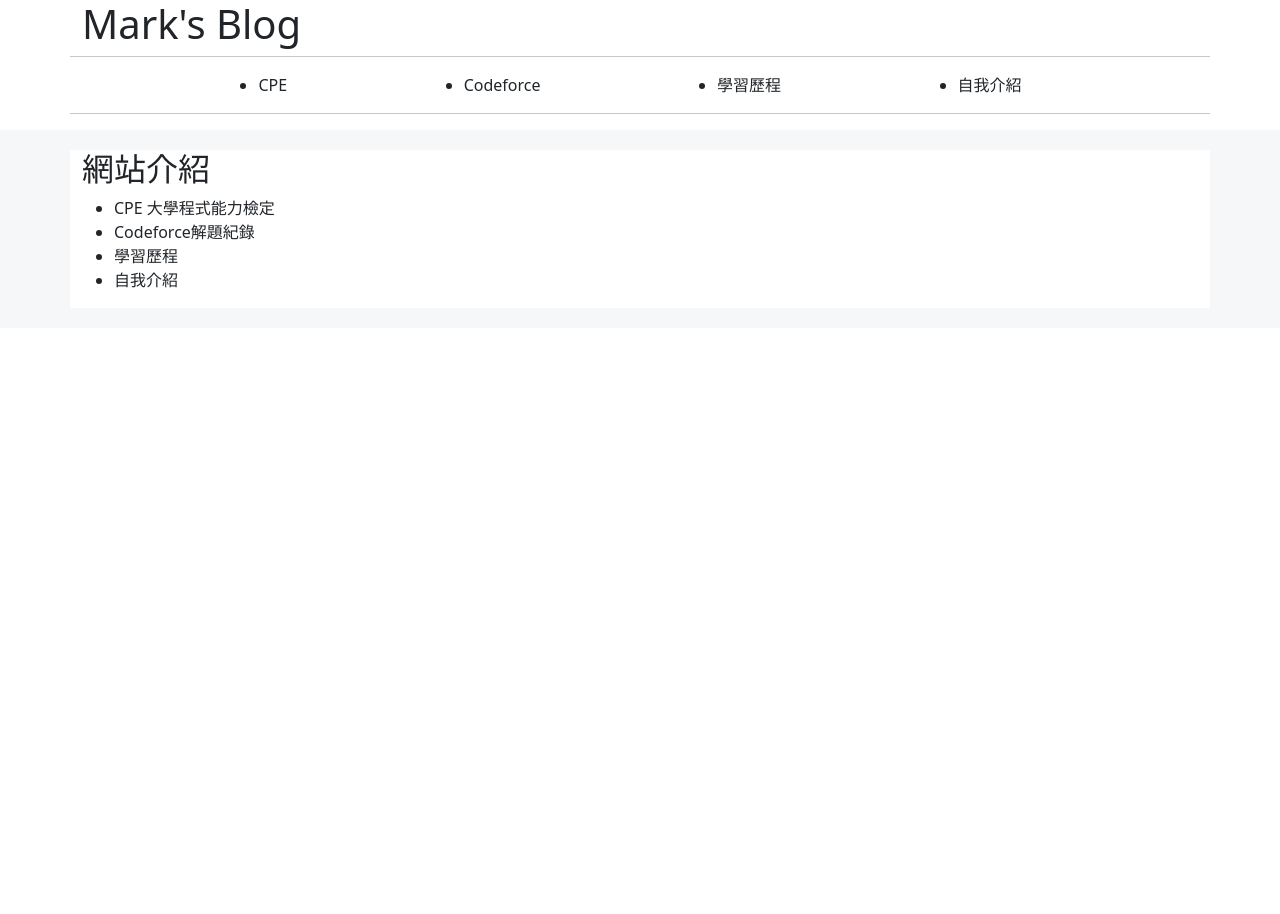
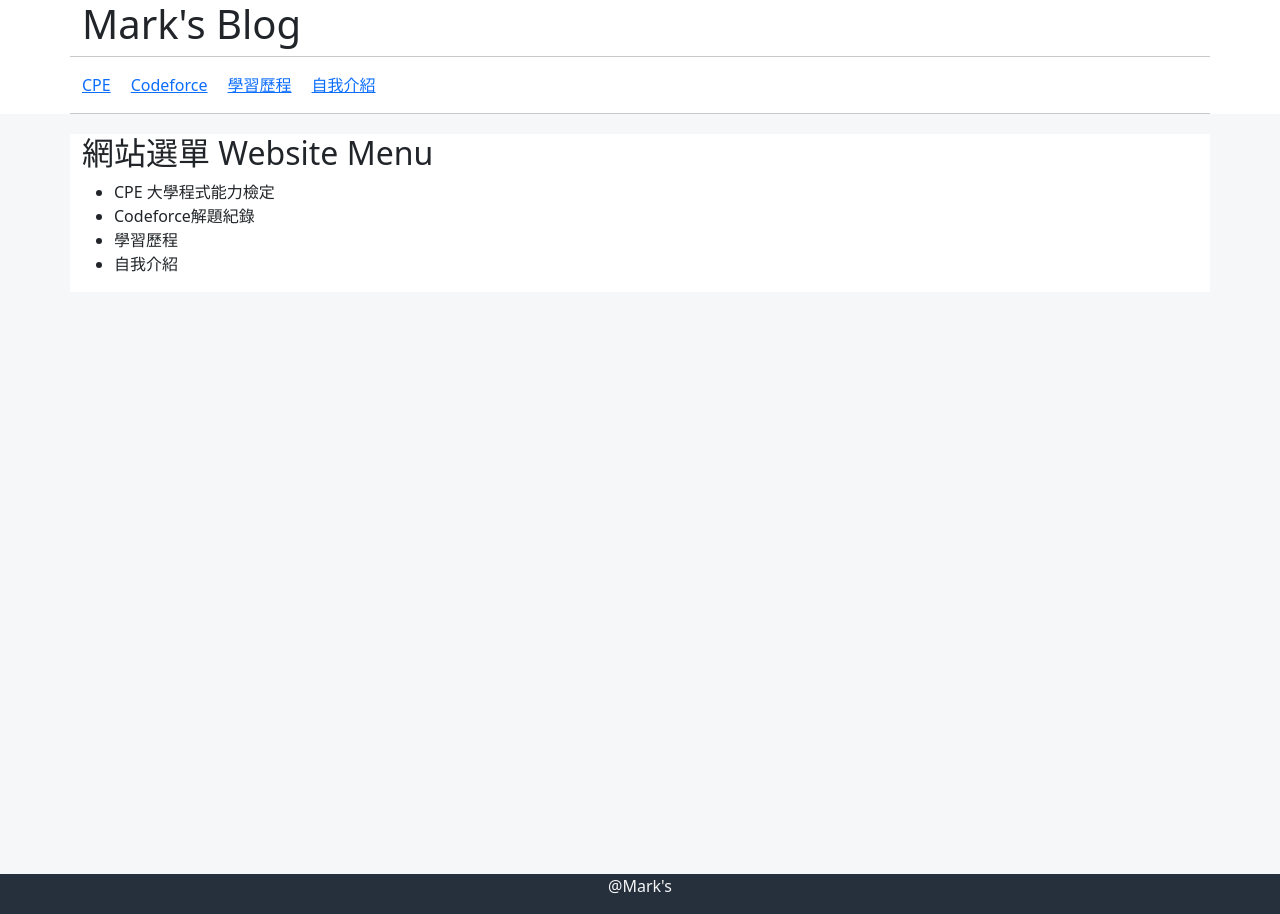
Before and after one commit to mark2146/blog, a plain HTML site: page index.html in a window 1280 px wide. Before the commit the page ends 800 px from the top, so only its background shows below. Drawn offline with nearby package versions, Linux system fonts and the light colour scheme.

Commit message:
Update index.html

```diff
--- a/index.html
+++ b/index.html
@@ -9,19 +9,28 @@
     <style>
         .flex{
             display:flex;
-            justify-content: space-evenly;
         }
-
+        .push{
+            margin-left: 20px;
+        }
         .head{
             background-color: white;
+        }
+        .change{
+            margin-bottom: 0;
         }
         .mid{
             background-color: #F6F7F8;
             padding: 20px 50px 20px 50px;
-            height: 100%;
+            height: 95vh;
         }
         .conten{
             background-color: white;
+        }
+        footer{
+            height: 5vh;
+            text-align: center;
+            background-color:#262f3c;
         }
     </style>
 </head>
@@ -31,19 +40,19 @@
                 <h1>Mark's Blog</h1>
                 <hr>
                 <ul class="flex">
-                    <li>CPE</li>
-                    <li>Codeforce</li>
-                    <li>學習歷程</li>
-                    <li>自我介紹</li>
+                    <a href="">CPE</a>
+                    <a class="push">Codeforce</a>
+                    <a class="push">學習歷程</a>
+                    <a class="push">自我介紹</a>
                 </ul>
-                <hr>
+                <hr class="change">
             </div>
         </div>
         <div class="mid">
             <div class="container">
                 <div class="row">
                     <div class="conten">
-                        <h2>網站介紹</h2>
+                        <h2>網站選單 Website Menu</h2>
                         <ul>
                             <li>CPE 大學程式能力檢定</li>
                             <li>Codeforce解題紀錄</li>
@@ -55,4 +64,7 @@
             </div>
         </div>
 </body>
+<footer>
+    <p style="color: #F6F7F8;">@Mark's</p>
+</footer>
 </html>
```
